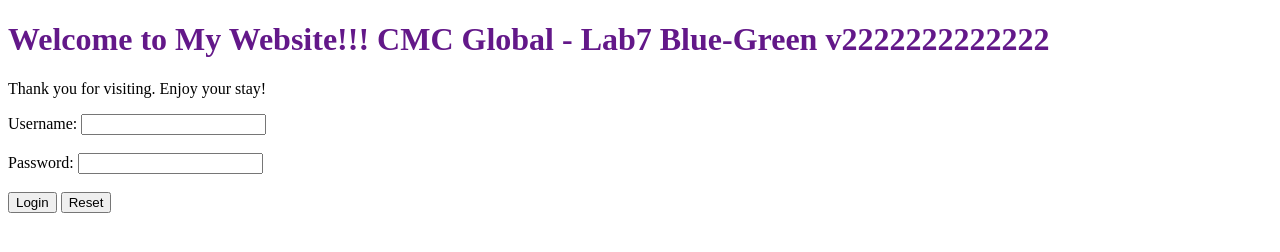
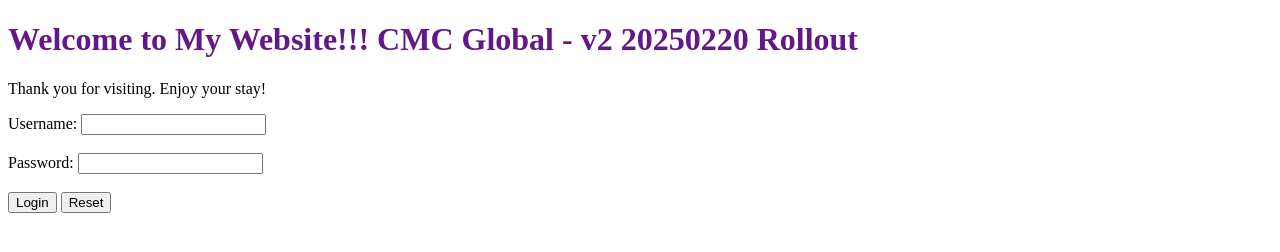
Before and after one commit to vanquangftu/nodejs-random-color-20240810, a website: page public/index.html in a window 1280 px wide. Drawn offline with Linux system fonts and the light colour scheme.

Commit message:
Update index.html

```diff
--- a/public/index.html
+++ b/public/index.html
@@ -7,7 +7,7 @@
 </head>
 
 <body>
-    <h1 id="welcome" style="color: #631889;">Welcome to My Website!!! CMC Global - Lab7 Blue-Green v2222222222222</h1>
+    <h1 id="welcome" style="color: #631889;">Welcome to My Website!!! CMC Global - v2 20250220 Rollout</h1>
     <p>Thank you for visiting. Enjoy your stay!</p>
 
     <form action="/api/login" method="POST">
```
